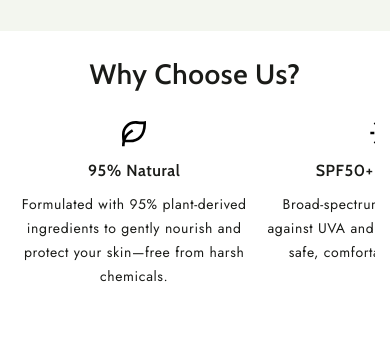
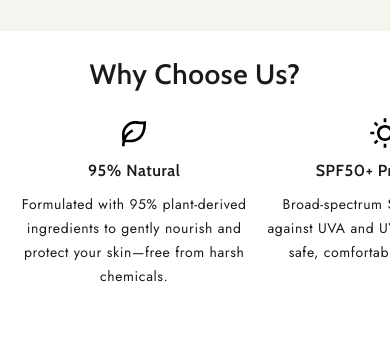
Before and after one commit to mynh2003/lunara-template, a plain HTML site: page index.html in a window 390 px wide. Shown: the part 637-974 px from the top of the page. Drawn offline with nearby package versions, Linux system fonts and the light colour scheme; files whose address does not match are found by name.

Commit message:
Fix: overflow issue and adjust slide layout for responsive (max-width: 767px)

```diff
--- a/assets/css/responsive.css
+++ b/assets/css/responsive.css
@@ -371,8 +371,9 @@
 
     /* Slider */
 
-
-    .bestellers .slides {
+    .why-choose .slides,
+    .bestellers .slides,
+    .customer-benefits .slides {
         min-width: 100%;
         width: auto;
         scroll-padding-inline: 15px;
--- a/assets/css/style.css
+++ b/assets/css/style.css
@@ -590,6 +590,7 @@ Section
     display: flex;
     align-items: center;
     padding: 2vmax 0;
+    overflow: hidden;
 }
 
 .section-container {
```
